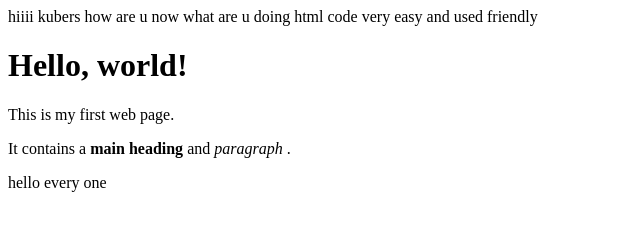
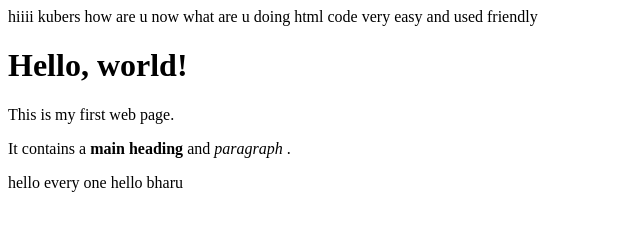
Before and after one commit to Anjigolla/Mysecond-Repo, a plain HTML site: page index.html in a window 1280 px wide. Shown: the whole page, without its empty margins (0-640 px from the left). Drawn offline with Linux system fonts and the light colour scheme.

Commit message:
Update index.html

```diff
--- a/index.html
+++ b/index.html
@@ -19,3 +19,4 @@ and used friendly
     </body>
 </html>
 hello every one
+hello bharu
```
